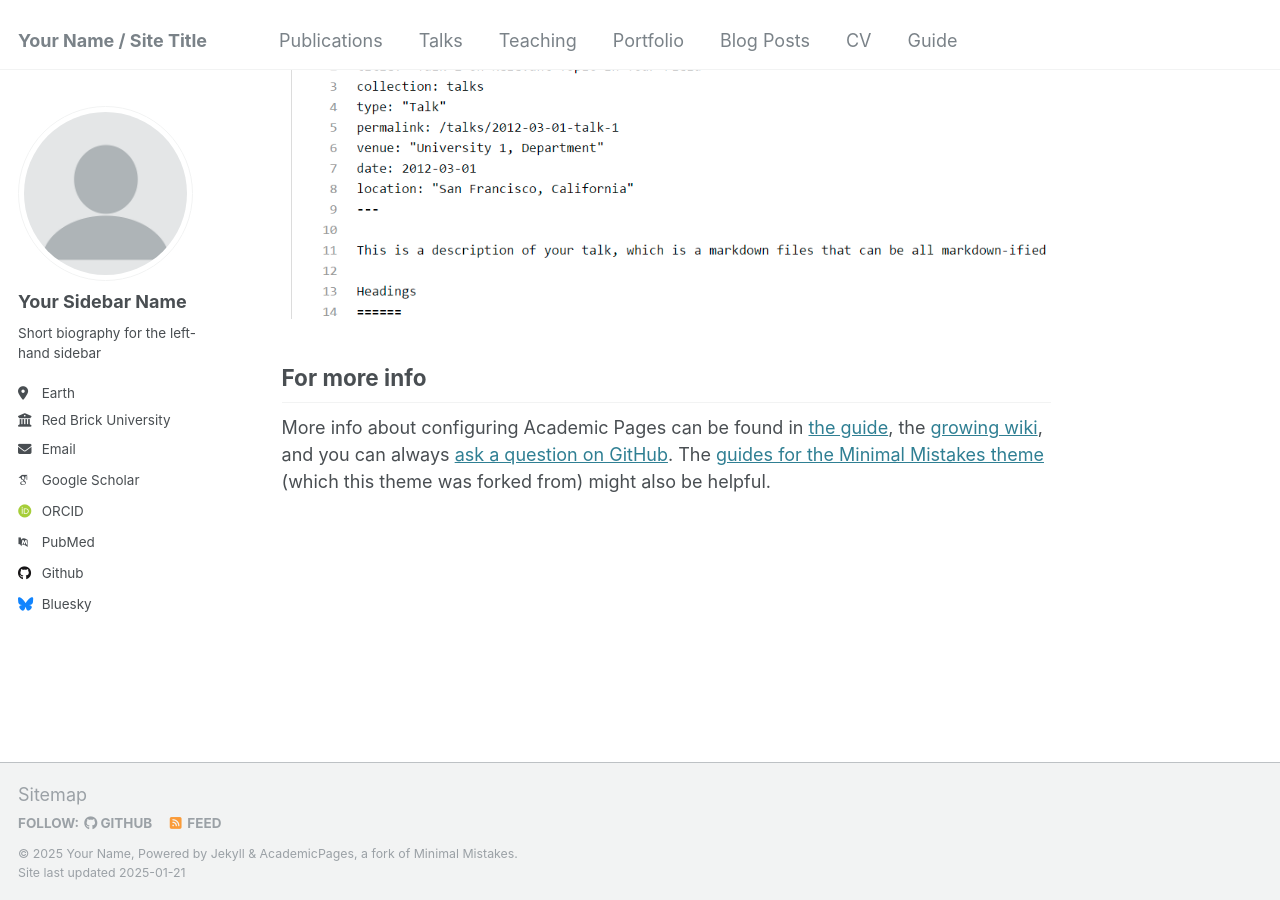
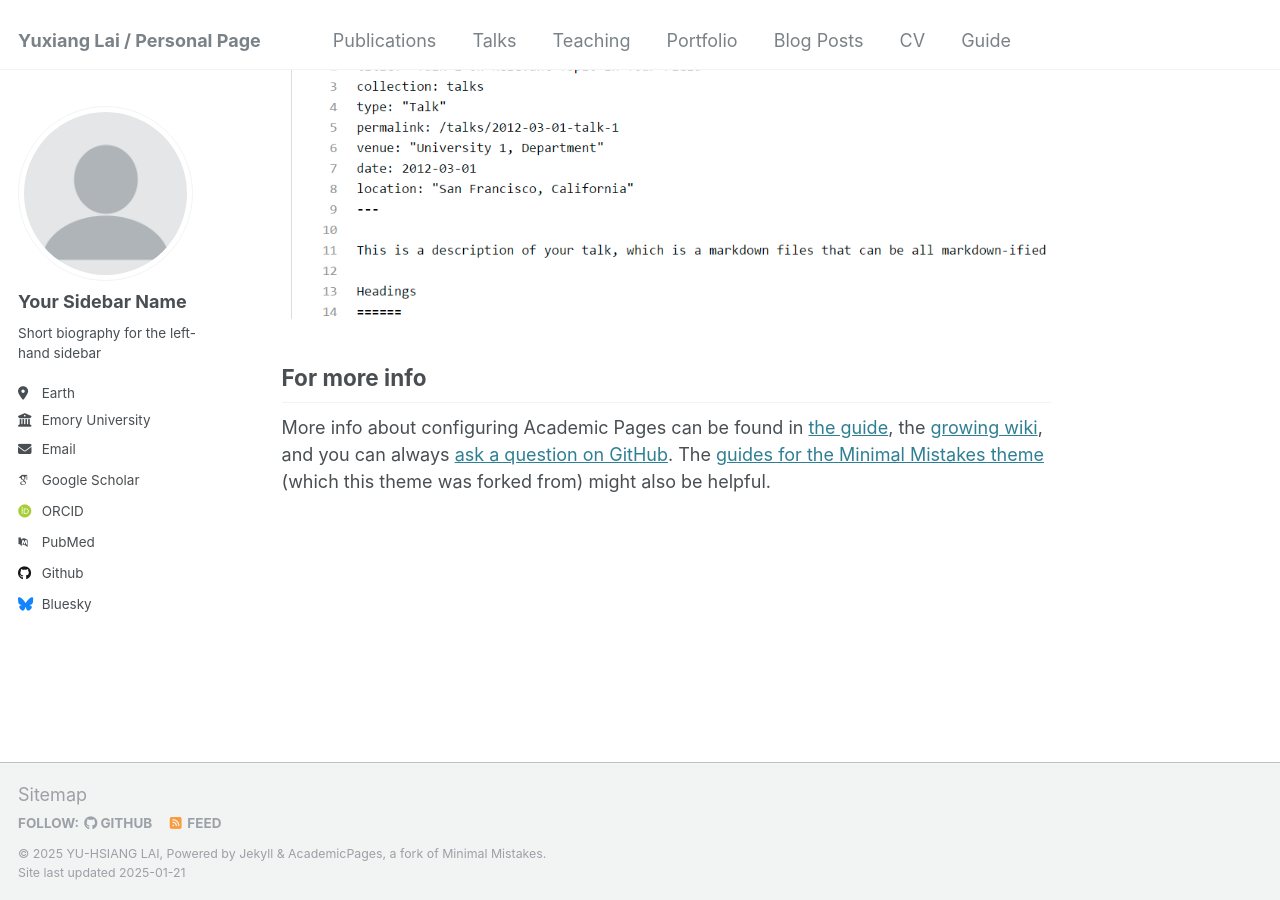
Before and after one commit to Yuxiang-Lai117/Yuxiang-Lai117.github.io, a Jekyll site: the page built from _pages/about.md, in a window 1280 px wide and 900 px high, scrolled down 2643 px. Built offline with Jekyll 4.4.1, drawn with Linux system fonts in a browser that asks for light colours; some web fonts are replaced.

Commit message:
Update _config.yml

```diff
--- a/_config.yml
+++ b/_config.yml
@@ -8,13 +8,13 @@
 
 # Basic Site Settings
 locale                   : "en-US"
-title                    : "Your Name / Site Title"
+title                    : "Yuxiang Lai / Personal Page"
 title_separator          : "-"
-name                     : &name "Your Name"
+name                     : &name "YU-HSIANG LAI"
 description              : &description "personal description"
-url                      : https://academicpages.github.io # the base hostname & protocol for your site e.g. "https://[your GitHub username].github.io"
+url                      : https://Yuxiang-Lai117.github.io # the base hostname & protocol for your site e.g. "https://[your GitHub username].github.io"
 baseurl                  : "" # the subpath of your site, e.g. "/blog"
-repository               : "academicpages/academicpages.github.io"
+repository               : "Yuxiang-Lai117/Yuxiang-Lai117.github.io"
 
 # Site Author - The following control what appear as part of the author content on the side bar.
 #               If a field is blank the icon and link will not appear, otherwise it will be shown.
@@ -26,13 +26,13 @@ author:
   pronouns         : # example: "she/her"
   bio              : "Short biography for the left-hand sidebar"
   location         : "Earth"
-  employer         : "Red Brick University"
+  employer         : "Emory University"
   uri              : # URL
-  email            : "none@example.org"
+  email            : "ylai76@emory.edu"
 
   # Academic websites
   arxiv            : # URL - Update with the correct link to your profile
-  googlescholar    : "https://scholar.google.com/citations?user=PS_CX0AAAAAJ"
+  googlescholar    : "https://scholar.google.com/citations?user=0hFskFkAAAAJ"
   impactstory      : # URL
   orcid            : "http://orcid.org/yourorcidurl"
   semantic         : # URL
```
